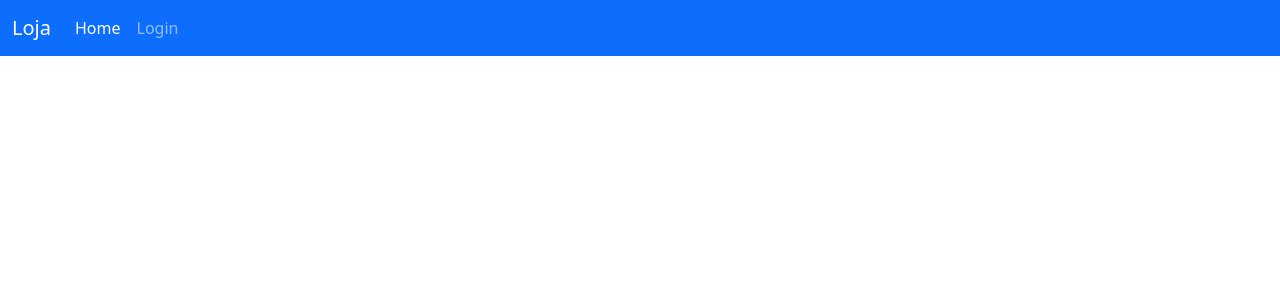
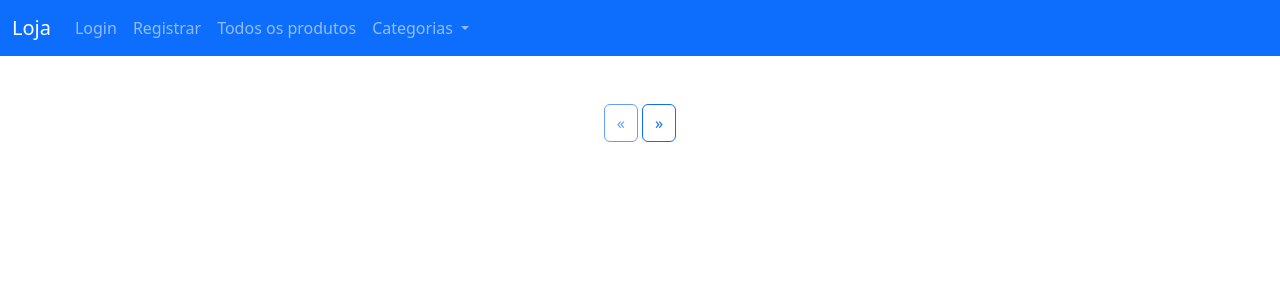
Before and after one commit to MateusdiSousa/loja_python, a Flask app: page / in a window 1280 px wide. Shown: the top 300 px of the page. Run offline with Flask 3, Linux system fonts and the light colour scheme; parts of the project's set-up code (start-up, migrations or seed data) failed here and were passed over; some libraries are stand-ins or nearby versions.

Commit message:
feat: Paginação

```diff
--- a/loja/admin/rotas.py
+++ b/loja/admin/rotas.py
@@ -7,13 +7,6 @@ from .models import user
 from loja import bcrypt
 import os, secrets
 
-@app.route('/')
-def home():
-    if not session.get('email'):
-        produtos = Ad_produtos.query.filter(Ad_produtos.stock > 0)
-        return render_template('clientes/index.html', produtos = produtos, title = 'Home')
-    else:
-        return redirect(url_for('admin'))
 
 @app.route('/admin')
 def admin():
--- a/loja/produtos/rotas.py
+++ b/loja/produtos/rotas.py
@@ -3,6 +3,41 @@ from loja import app, db, photos
 from .models import Marca, Categoria, Ad_produtos
 from .forms import Addprodutos
 import os, secrets
+
+
+@app.route('/')
+def home():
+    if not session.get('email'):
+        #configuração da paginação
+        page = request.args.get('page', 1, type=int)
+        produtos = Ad_produtos.query.paginate(page=page, per_page=2)
+
+        marcas = Marca.query.join(Ad_produtos , (Marca.id == Ad_produtos.marca_id)).all()
+        categorias = Categoria.query.join(Ad_produtos, (Categoria.id == Ad_produtos.categoria_id))
+        return render_template('produtos/index.html',categorias = categorias, marcas = marcas, produtos = produtos, title = 'Home')
+    else:
+        return redirect(url_for('admin'))
+
+#Filtragem de produtos por categoria e marca
+
+@app.route('/categoria/<int:id>')
+def filter_cat(id):
+    page = request.args.get('page', 1, type=int)
+    produtos_filter_cat = Ad_produtos.query.filter(Ad_produtos.categoria_id == id).paginate(page=page, per_page=2)
+    marcas = Marca.query.join(Ad_produtos , (Marca.id == Ad_produtos.marca_id)).all()
+    categorias = Categoria.query.join(Ad_produtos, (Categoria.id == Ad_produtos.categoria_id)).all()
+    return render_template('produtos/index.html', produtos = produtos_filter_cat, categorias = categorias, marcas = marcas)
+
+@app.route('/filter/marca/<int:id>')
+def filter_marca(id):
+    page = request.args.get('page', 1, type=int)
+    produtos_filter_marca = Ad_produtos.query.filter(Ad_produtos.marca_id == id).paginate(page=page, per_page=2)
+    marcas = Marca.query.join(Ad_produtos , (Marca.id == Ad_produtos.marca_id)).all()
+    categorias = Categoria.query.join(Ad_produtos, (Categoria.id == Ad_produtos.categoria_id)).all()
+    return render_template('produtos/index.html', produtos = produtos_filter_marca, categorias = categorias, marcas = marcas)
+
+
+
 
 @app.route("/add_marca", methods = ['GET', 'POST'])
 def add_marca():
@@ -44,7 +79,7 @@ def add_produto():
     categorias = Categoria.query.all()
     form = Addprodutos(request.form)
     img_1= request.files.get('image_1')
-    img_2= request.files.get('image_2')
+    img_4= request.files.get('image_4')
     img_3= request.files.get('image_3')
 
     if request.method == 'POST':
@@ -62,16 +97,16 @@ def add_produto():
            image_1 = photos.save(img_1, name= secrets.token_hex(10)+'.')
         else:
             image_1 = ''
-        if img_2:
-           image_2 = photos.save(img_2, name= secrets.token_hex(10)+'.')
+        if img_4:
+           image_4 = photos.save(img_4, name= secrets.token_hex(10)+'.')
         else:
-            image_2 = ''
+            image_4 = ''
         if img_3:
            image_3 =photos.save(img_3, name= secrets.token_hex(10)+'.')
         else:
             image_3 = ''
 
-        produto = Ad_produtos(name=name, color=color, discount=discount, discription=discription, price= price, stock=stock, marca_id = marca, categoria_id = categoria, img_1 = image_1, img_2 = image_2, img_3 = image_3 )
+        produto = Ad_produtos(name=name, color=color, discount=discount, discription=discription, price= price, stock=stock, marca_id = marca, categoria_id = categoria, img_1 = image_1, img_4 = image_4, img_3 = image_3 )
         db.session.add(produto)
         db.session.commit()
         flash('Produto {} foi adicionada com sucesso!'.format(name),'success')
--- a/loja/templates/base.html
+++ b/loja/templates/base.html
@@ -13,7 +13,7 @@
           {% if session.get('email') %}
             <a class="navbar-brand" href="{{url_for('admin')}}">Administrador</a>
           {% else %}
-            <a class="navbar-brand" href="{{url_for('admin')}}">Loja</a>
+            <a class="navbar-brand" href="{{url_for('home')}}">Loja</a>
           {% endif %}
           <button class="navbar-toggler" type="button" data-bs-toggle="collapse" data-bs-target="#navbarSupportedContent" aria-controls="navbarSupportedContent" aria-expanded="false" aria-label="Toggle navigation">
             <span class="navbar-toggler-icon"></span>
@@ -25,14 +25,46 @@
                 <a class="nav-link active" aria-current="page" href="{{url_for('admin')}}">Produtos</a>
               </li>
               {% else %}
-              <li class="nav-item">
-                <a class="nav-link active" aria-current="page" href="{{url_for('home')}}">Home</a>
-              </li>
               {% endif %}
               {% if not session.get("email") %}
                 <li class="nav-item">
                   <a class="nav-link" href="{{url_for('login')}}">Login</a>
                 </li>
+                <li class="nav-item">
+                  <a class="nav-link" href="{{url_for('register')}}">Registrar</a>
+                </li>
+
+                <li class="nav-item">
+                  <a class="nav-link" href="{{url_for('home')}}">Todos os produtos</a>
+                </li>
+
+                {% if categorias %}
+                <li class="nav-item dropdown">
+                  <a class="nav-link dropdown-toggle" href="#" role="button" data-bs-toggle="dropdown" aria-expanded="false">
+                    Categorias
+                  </a>
+                  <ul class="dropdown-menu">
+                    {% for categoria in categorias %}
+                      <li><a class="dropdown-item" href="{{url_for('filter_cat',id = categoria.id)}}">{{categoria.name}}</a></li>
+                    {% endfor %}
+                  </ul>
+                </li>
+                {% endif %}
+
+                {% if marcas %}
+                <li class="nav-item dropdown">
+                  <a class="nav-link dropdown-toggle" href="#" role="button" data-bs-toggle="dropdown" aria-expanded="false">
+                    Marcas | Fabricantes
+                  </a>
+                  <ul class="dropdown-menu">
+                    {% for marca in marcas %}
+                      <li><a class="dropdown-item" href="{{url_for('filter_marca', id = marca.id)}}">{{marca.name}}</a></li>
+                    {% endfor %}
+                  </ul>
+                </li>
+                {% endif %}
+
+
                 {% endif %}
 
                 {% if session.get('email') %}
--- a/loja/templates/clientes/index.html
+++ /dev/null
@@ -1,25 +0,0 @@
-{% extends 'base.html' %}
-
-{% block conteudo %}
-<div class="container">
-    <div class="row">
-        {% for produto in produtos%}
-            <div class="col-md-3">
-                <div class="mt-2"></div>
-                <div style="align-items: center; display: flex;" class="card">
-                    <div style="display: block;" class="card-body">
-                        <h6 class="text-center">{{produto.name}}</h6>
-                        <img style="width: 9rem; height:8rem;" class="img-fluid" alt="..." src="{{url_for('static', filename='images/'+ produto.img_1)}}" alt="">
-                        <h5 class="text-center">R${{produto.price}}</h5>
-                    </div>
-                    <div class="card-footer">
-                        <a href="#" class="float-left btn btn-sm btn-primary" >Detalhes do Produto</a>
-                        <a href="#" class="float-left btn btn-sm btn-primary mt-1" >Adicionar ao Carrinho</a>
-                    </div>
-                </div>
-            </div>
-        {% endfor %}
-    </div>
-
-</div>
-{% endblock conteudo %}
--- /dev/null
+++ b/loja/templates/produtos/index.html
@@ -0,0 +1,45 @@
+{% extends 'base.html' %}
+
+{% block conteudo %}
+<div class="container">
+    <div class="row">
+        {% for produto in produtos.items%}
+        {% if produto.stock > 0 %}
+            <div class="col-md-3">
+                <div class="mt-2"></div>
+                <div style="align-items: center; display: flex;" class="card">
+                    <div class="card-body">
+                        <h6 class="text-center">{{produto.name}}</h6>
+                        <img style="width: 9rem; height:8rem;" class="img-fluid" alt="..." src="{{url_for('static', filename='images/'+ produto.img_1)}}" alt="">
+                        <h5 class="text-center">R${{produto.price}}</h5>
+                    </div>
+                    <div class="text-center card-footer">
+                        <a href="#" class="float-left btn btn-sm btn-primary" >Detalhes do Produto</a>
+                        <a href="#" class="float-left btn btn-sm btn-primary mt-1" >Adicionar ao Carrinho</a>
+                    </div>
+                </div>
+            </div>
+        {% endif %}
+        {% endfor %}
+
+
+        <!-- Paginação  -->
+        <div class="text-center mt-5">
+            <a href="{{ url_for('home', page=produtos.prev_num) }}" class="btn btn-outline-primary {% if produtos.page == 1 %}disabled{% endif %}">&laquo;
+            </a>
+            {% for page_num in produtos.iter_pages(left_edge=1, right_edge=1, left_current=1, right_current=2) %}
+            {% if page_num %}
+                {% if produtos.page == page_num %}
+                    <a href="{{ url_for('home', page=page_num) }}"class="btn btn-primary">{{ page_num }}</a>
+                {% else %}
+                    <a href="{{ url_for('home', page=page_num) }}" class="btn btn-outline-primary">{{ page_num }}</a>
+                {% endif %}
+
+                {% else %}
+                     ...
+                {% endif %}
+                {% endfor %}
+
+                <a href="{{ url_for('home', page=produtos.next_num) }}" class="btn btn-outline-primary {% if produtos.page == produtos.pages %}disabled{% endif %}">&raquo; </a>
+        </div>
+{% endblock conteudo %}
```
Also changed, not shown: loja/templates/admin/index.html (+5 -5 lines), 7 other files.
